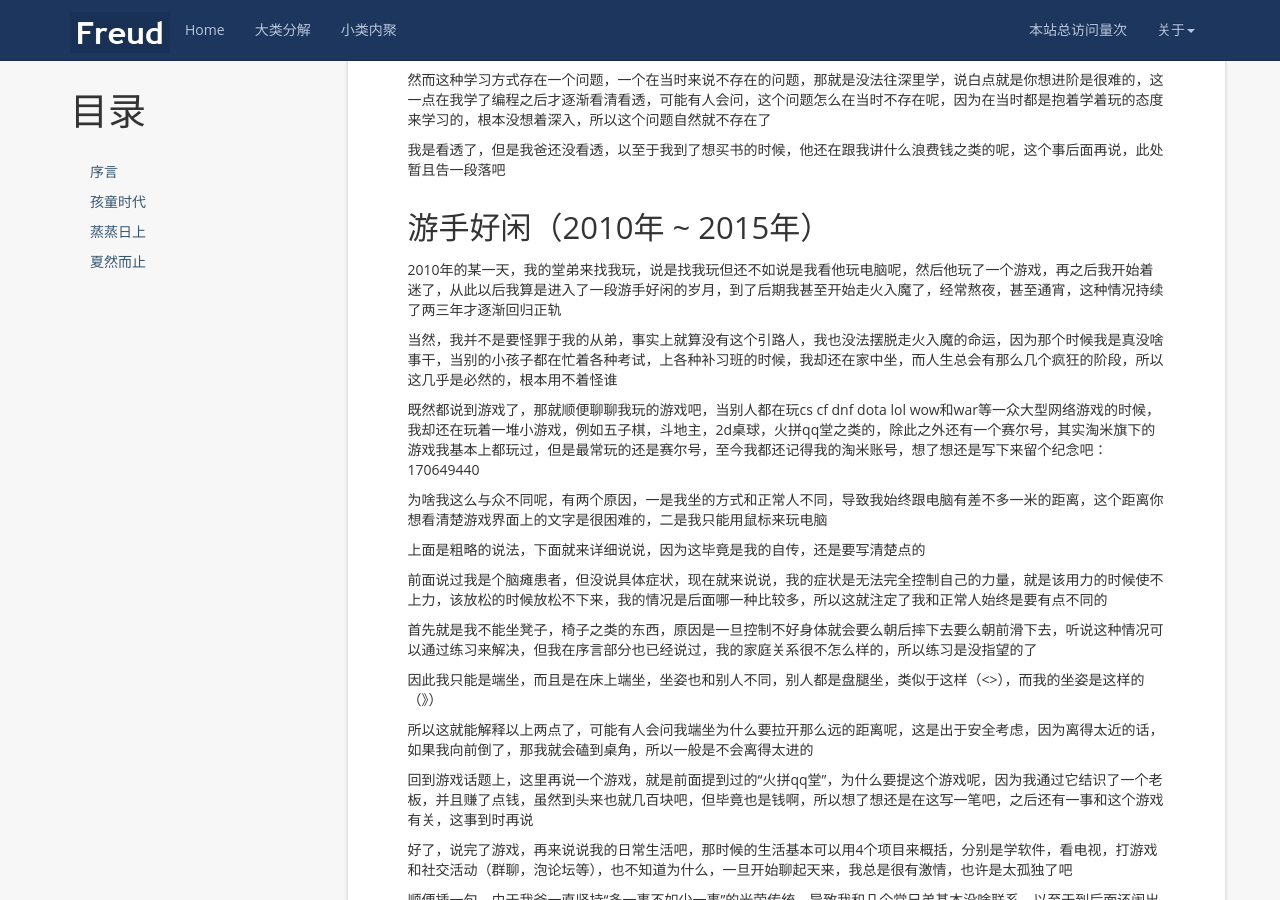
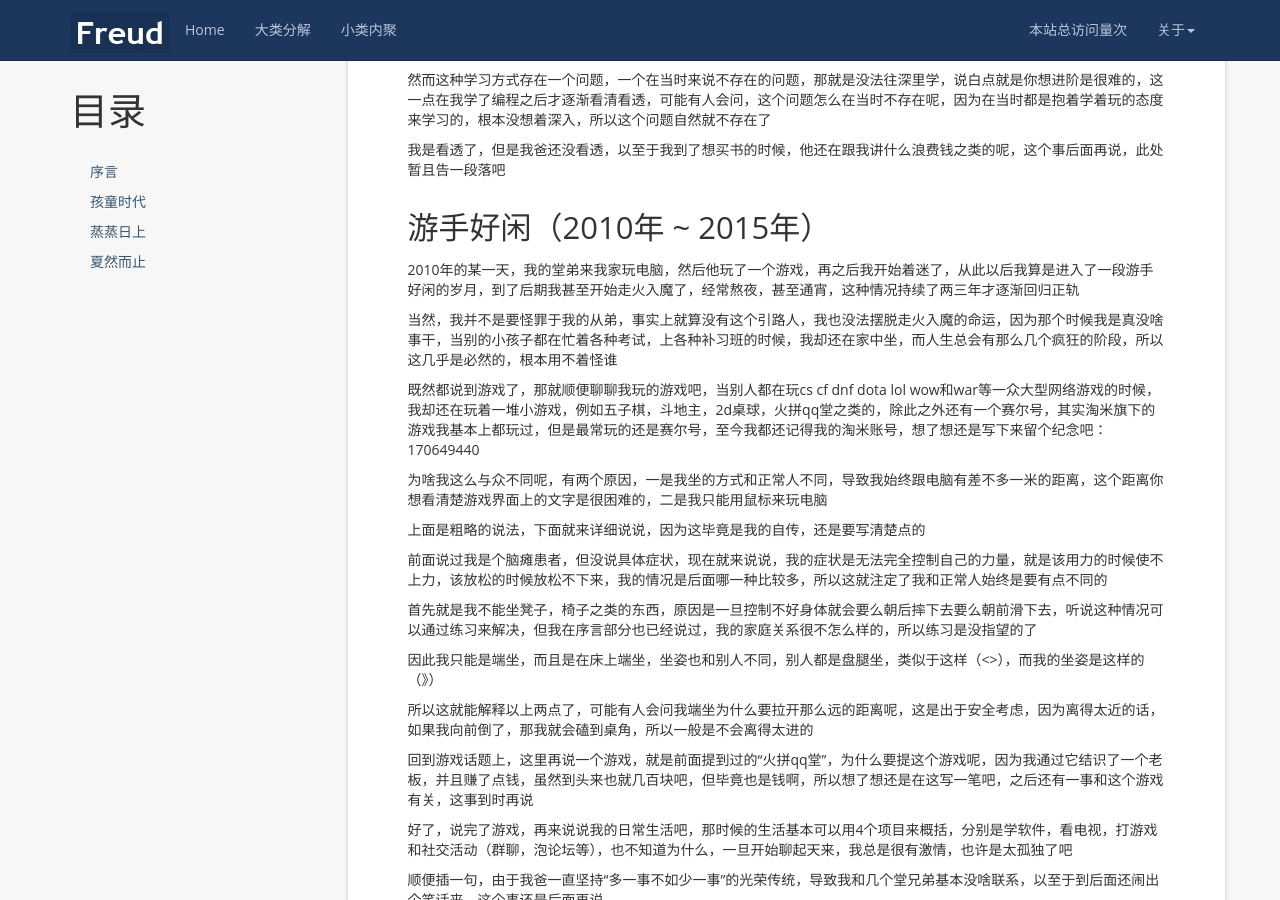
Before and after one commit to kljzndx/My-Blog, a Jekyll site: the page built from _posts/2021-07-07-autobiography.md, in a window 1280 px wide and 900 px high, scrolled down 1487 px. Built offline with Jekyll 4.4.1, drawn with Linux system fonts in a browser that asks for light colours; nearby versions of some CDN libraries; comment, search, counter and statistics services are not loaded.

Commit message:
修改说辞

```diff
--- a/_posts/2021-07-07-autobiography.md
+++ b/_posts/2021-07-07-autobiography.md
@@ -59,7 +59,7 @@ tags: [自传]
 
 ## 游手好闲（2010年 ~ 2015年）
 
-2010年的某一天，我的堂弟来找我玩，说是找我玩但还不如说是我看他玩电脑呢，然后他玩了一个游戏，再之后我开始着迷了，从此以后我算是进入了一段游手好闲的岁月，到了后期我甚至开始走火入魔了，经常熬夜，甚至通宵，这种情况持续了两三年才逐渐回归正轨
+2010年的某一天，我的堂弟来我家玩电脑，然后他玩了一个游戏，再之后我开始着迷了，从此以后我算是进入了一段游手好闲的岁月，到了后期我甚至开始走火入魔了，经常熬夜，甚至通宵，这种情况持续了两三年才逐渐回归正轨
 
 当然，我并不是要怪罪于我的从弟，事实上就算没有这个引路人，我也没法摆脱走火入魔的命运，因为那个时候我是真没啥事干，当别的小孩子都在忙着各种考试，上各种补习班的时候，我却还在家中坐，而人生总会有那么几个疯狂的阶段，所以这几乎是必然的，根本用不着怪谁
 
```
